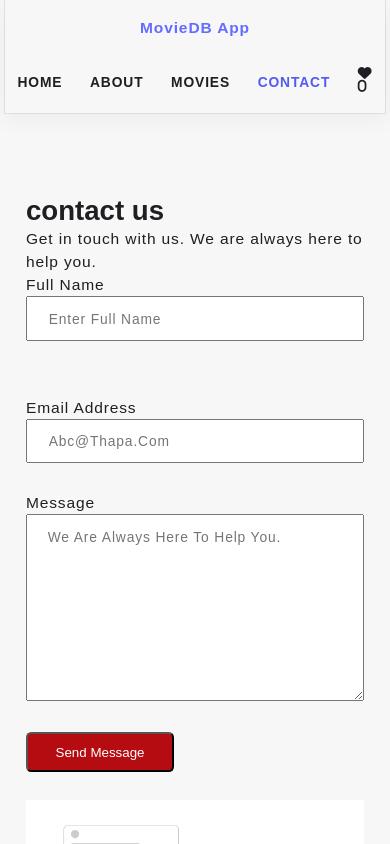
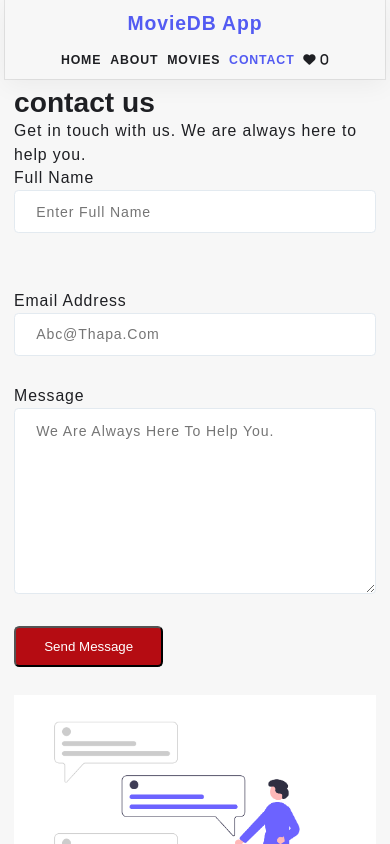
Before and after one commit to Vishalrathod8788/React_Router, a React (Vite) app: page /contact in a window 390 px wide. Shown: the top 844 px of the page. Built offline with nearby package versions, Linux system fonts and the light colour scheme.

Commit message:
Enhance responsive design: update App.css for better layout adjustments and add media queries for Card.css to improve mobile experience.

```diff
--- a/src/App.css
+++ b/src/App.css
@@ -27,10 +27,12 @@ html {
   color: var(--textColor);
 }
 body {
-  margin: 0 auto;
-  padding: 0 32px;
+  margin: 0;
+  padding: 0;
   min-width: 320px;
+  width: 100%;
   background-color: var(--backgroundColor);
+  overflow-x: hidden;
 }
 h1,
 h2,
@@ -81,9 +83,10 @@ a:hover {
 
 /*! layout */
 .container {
-  max-width: 142rem;
+  max-width: 120rem;
+  width: 100%;
   margin: 0 auto;
-  padding: 9.6rem 2.4rem;
+  padding: 2rem;
 }
 :is(
     .section-extra-product,
@@ -205,7 +208,8 @@ textarea:focus-visible {
   display: flex;
   justify-content: space-between;
   align-items: center;
-  padding: 1.8rem;
+  padding: 1rem 2rem;
+  max-width: 100%;
 }
 .section-navbar img {
   width: 25%;
@@ -240,17 +244,10 @@ textarea:focus-visible {
   width: 100%;
 }
 main {
-  height: 84vh;
+  min-height: 90vh;
+  width: 100%;
   position: relative;
   background-color: #1c2833;
-  /* background-image: linear-gradient(
-    to top right,
-    #3d86fa,
-    #4484fb,
-    #679eff,
-    #b3d2ff,
-    #ebf3fe
-  ); */
   background-image: linear-gradient(
     to top right,
     #1c2833,
@@ -278,10 +275,12 @@ main {
   fill: #fff;
 }
 main .section-hero {
-  height: 90vh;
+  min-height: 80vh;
+  width: 100%;
   display: flex;
   justify-content: center;
   align-items: center;
+  padding: 2rem 0;
 }
 .section-hero .grid {
   align-items: center;
@@ -850,3 +849,137 @@ footer {
     padding: 6.4rem 0rem 2.4rem;
   }
 }
+/* Responsive Design */
+@media (max-width: 768px) {
+  .container {
+    padding: 1rem;
+  }
+
+  .section-navbar .container {
+    flex-direction: column;
+    gap: 1rem;
+    padding: 1rem;
+  }
+
+  .section-navbar .navbar ul {
+    flex-wrap: wrap;
+    gap: 1.5rem;
+    justify-content: center;
+  }
+
+  .section-hero .grid {
+    grid-template-columns: 1fr;
+    text-align: center;
+    gap: 3rem;
+  }
+
+  .section-hero .hero-heading {
+    font-size: 3.5rem;
+  }
+
+  .movie {
+    flex-direction: column;
+    max-width: 90%;
+  }
+
+  .movie__hero {
+    flex: none;
+  }
+
+  .grid-two--cols,
+  .grid-three--cols,
+  .grid-four--cols {
+    grid-template-columns: 1fr;
+    gap: 2rem;
+  }
+}
+
+@media (max-width: 480px) {
+  html {
+    font-size: 55%;
+  }
+
+  .section-hero .hero-heading {
+    font-size: 2.8rem;
+  }
+
+  .section-navbar .navbar ul {
+    gap: 1rem;
+  }
+
+  .section-navbar .navbar ul li a {
+    font-size: 1.4rem;
+  }
+}
+
+/* Movie Grid Layout */
+.movies-grid {
+  display: grid;
+  grid-template-columns: repeat(auto-fit, minmax(300px, 1fr));
+  gap: 2rem;
+  padding: 2rem 0;
+  width: 100%;
+}
+
+/* Footer Styling */
+footer {
+  width: 100%;
+  margin-top: auto;
+}
+
+footer .container {
+  padding: 3rem 2rem 1rem;
+}
+
+/* Navbar Brand Styling */
+.navbar-brand {
+  display: flex;
+  align-items: center;
+}
+
+.navbar-brand p {
+  font-size: 2.2rem;
+  color: var(--main-color);
+  margin: 0;
+}
+
+/* Card Container Improvements */
+.hero-container {
+  width: 100%;
+  margin: 0 auto;
+  display: flex;
+  flex-wrap: wrap;
+  justify-content: center;
+  gap: 2rem;
+  margin-top: 3.2rem;
+  padding: 0 1rem;
+}
+
+/* Movie Layout Fixes */
+.movie {
+  max-width: 100%;
+  width: 100%;
+  max-width: 60rem;
+  border-radius: 5px;
+  display: flex;
+  box-shadow: 0 5px 20px 10px rgba(0, 0, 0, 0.2);
+  overflow: hidden;
+  margin: 2rem auto;
+}
+
+.movie__description {
+  font-size: 14px;
+  width: 100%;
+  max-width: 38rem;
+}
+
+/* Form Elements */
+input,
+textarea {
+  width: 100%;
+  padding: 1.4rem 2.4rem;
+  font-size: 1.6rem;
+  border: 1px solid var(--borderColor);
+  border-radius: 0.5rem;
+  font-family: inherit;
+}
```
